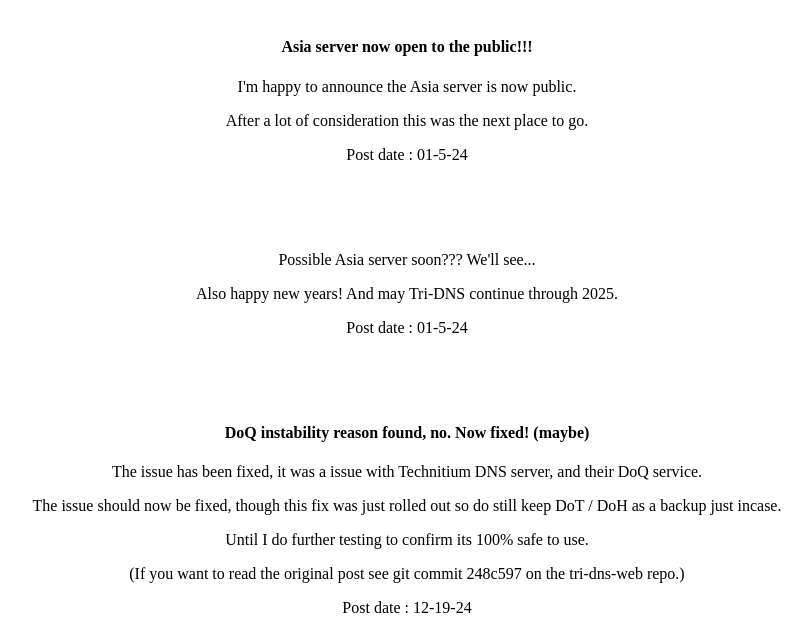
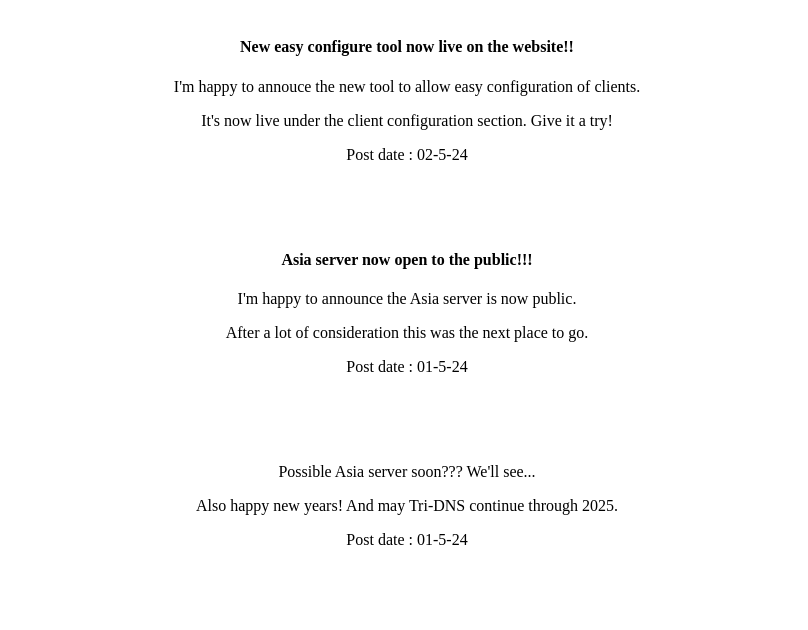
Before and after one commit to 32bitx64bit/tri-dns-web, a plain HTML site: page announcements/index.html in a window 1280 px wide. Shown: the part 161-791 px from the top of the page, without its empty margins (233-1041 px from the left). Drawn offline with Linux system fonts and the light colour scheme.

Commit message:
Update index.html

```diff
--- a/announcements/index.html
+++ b/announcements/index.html
@@ -34,6 +34,22 @@
 
 <div class="announce">
 
+
+
+
+
+
+
+
+  <div class="POST">
+    <h4>New easy configure tool now live on the website!!</h4>
+
+    <p>I'm happy to annouce the new tool to allow easy configuration of clients.</p>
+    <p>It's now live under the client configuration section. Give it a try!</p>
+
+
+
+  <p>Post date : 02-5-24</p>
 
 
   <div class="POST">
```
